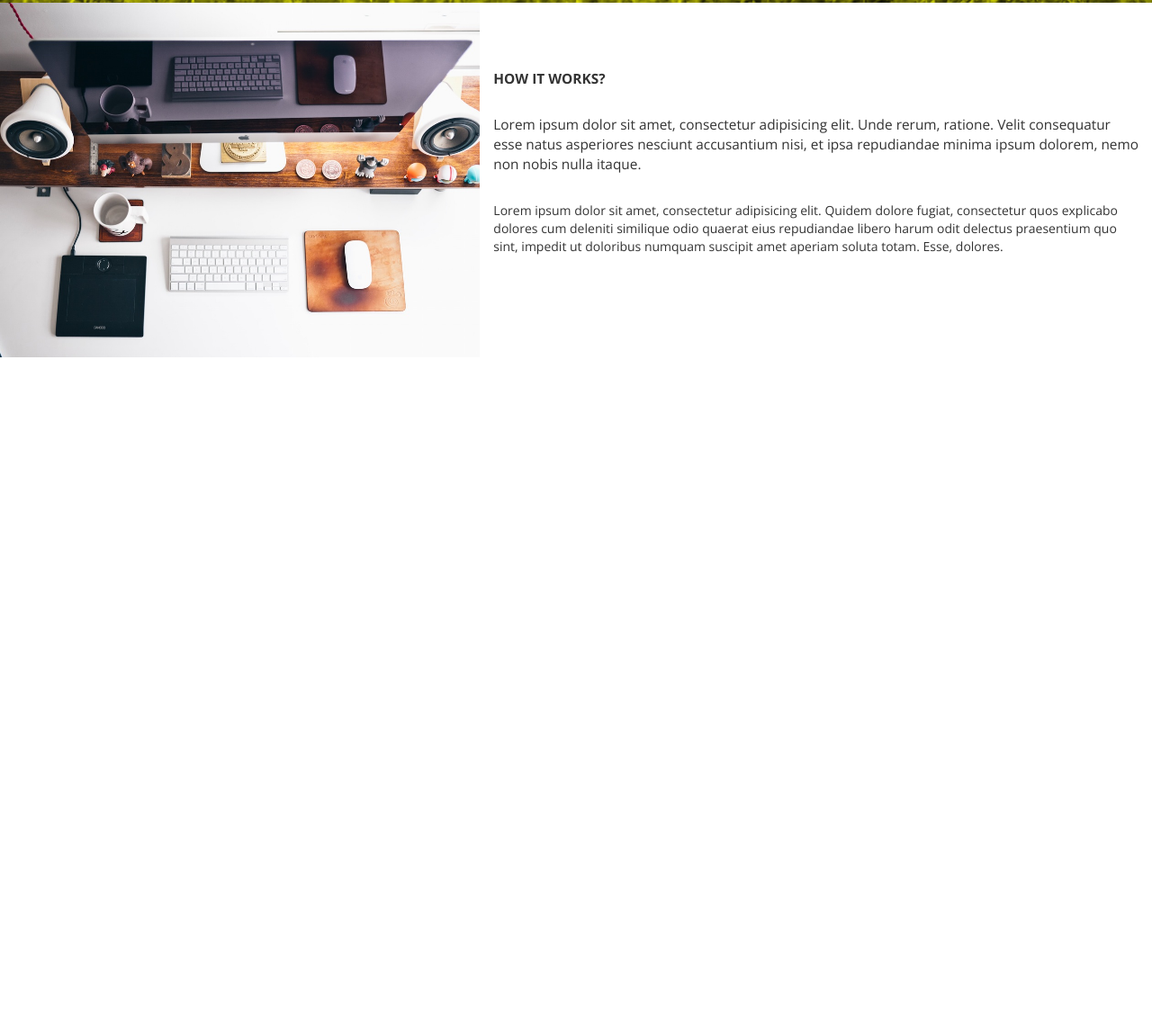
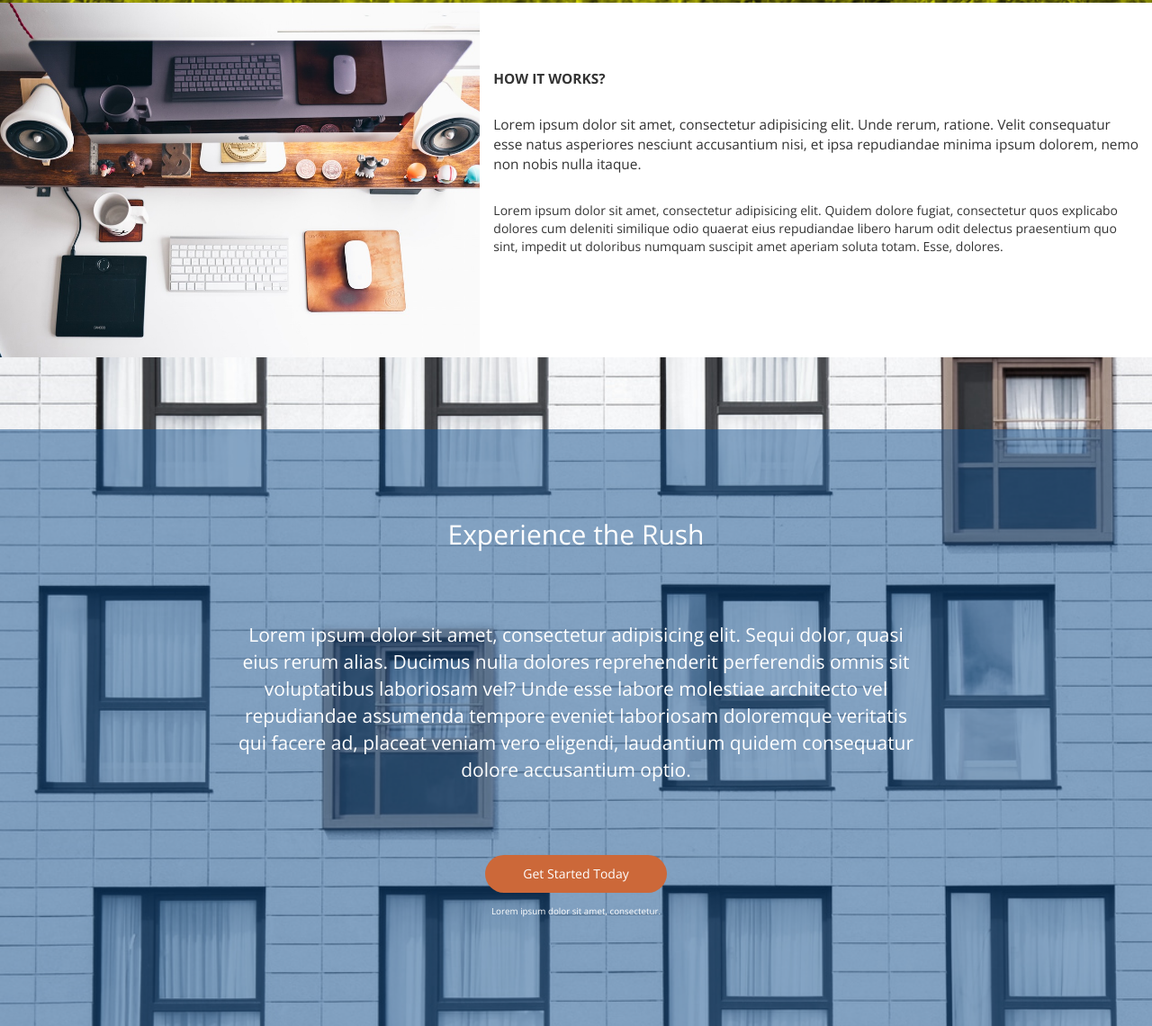
Before and after one commit to shenils/psd2html, a website: page index.html in a window 1280 px wide. Shown: the part 2081-3221 px from the top of the page at 90% size. Before the commit the page ends 2478 px from the top, so only its background shows below. Drawn offline with nearby package versions, Linux system fonts and the light colour scheme.

Commit message:
adding action

```diff
--- a/assets/stylesheets/src/how_works.scss
+++ b/assets/stylesheets/src/how_works.scss
@@ -16,3 +16,42 @@
     margin: 2em 0;
   }
 }
+
+#how_works_action {
+  background-image: url('../images/windows.jpg');
+  background-size: cover;
+  background-position: 50% 50%;
+  text-align: center;
+  padding-top: 10vh;
+  color: #FFFFFF;
+
+  .action-container {
+    background-color: rgba(16, 78, 139, 0.5);
+    padding: 10vh 0 15vh;
+  }
+
+  p {
+    color: #FFFFFF;
+    max-width: 60vw;
+    margin: 10vh auto;
+    font-size: 1.5em;
+    }
+
+  a {
+    &, &:hover {
+      background-color: rgb(204, 104, 57);
+      color: #FFF;
+      text-decoration: none;
+      padding: 0 3em;
+      height: 3em;
+      line-height: 3em;
+      display: inline-block;
+      margin-bottom: 1em;
+      border-radius: 1.5em;
+    }
+  }
+
+  .meta-info {
+    font-size: 0.7em;
+  }
+}
--- a/index.html
+++ b/index.html
@@ -111,5 +111,14 @@
       </div>
     </div>
   </section>
+  <section id="how_works_action">
+    <div class="action-container">
+      <h2>Experience the Rush</h2>
+      <p>Lorem ipsum dolor sit amet, consectetur adipisicing elit. Sequi dolor, quasi eius rerum alias. Ducimus nulla dolores reprehenderit perferendis omnis sit voluptatibus laboriosam vel? Unde esse labore molestiae architecto vel repudiandae assumenda tempore eveniet laboriosam doloremque veritatis qui facere ad, placeat veniam vero eligendi, laudantium quidem consequatur dolore accusantium optio.
+      </p>
+      <a href="#">Get Started Today</a>
+      <div class="meta-info">Lorem ipsum dolor sit amet, consectetur.</div>
+    </div>
+  </section>
 </body>
 </html>
```
Also changed, not shown: assets/images/windows.jpg (added), assets/stylesheets/app.min.css, assets/stylesheets/how_works.css, 1 other file.
